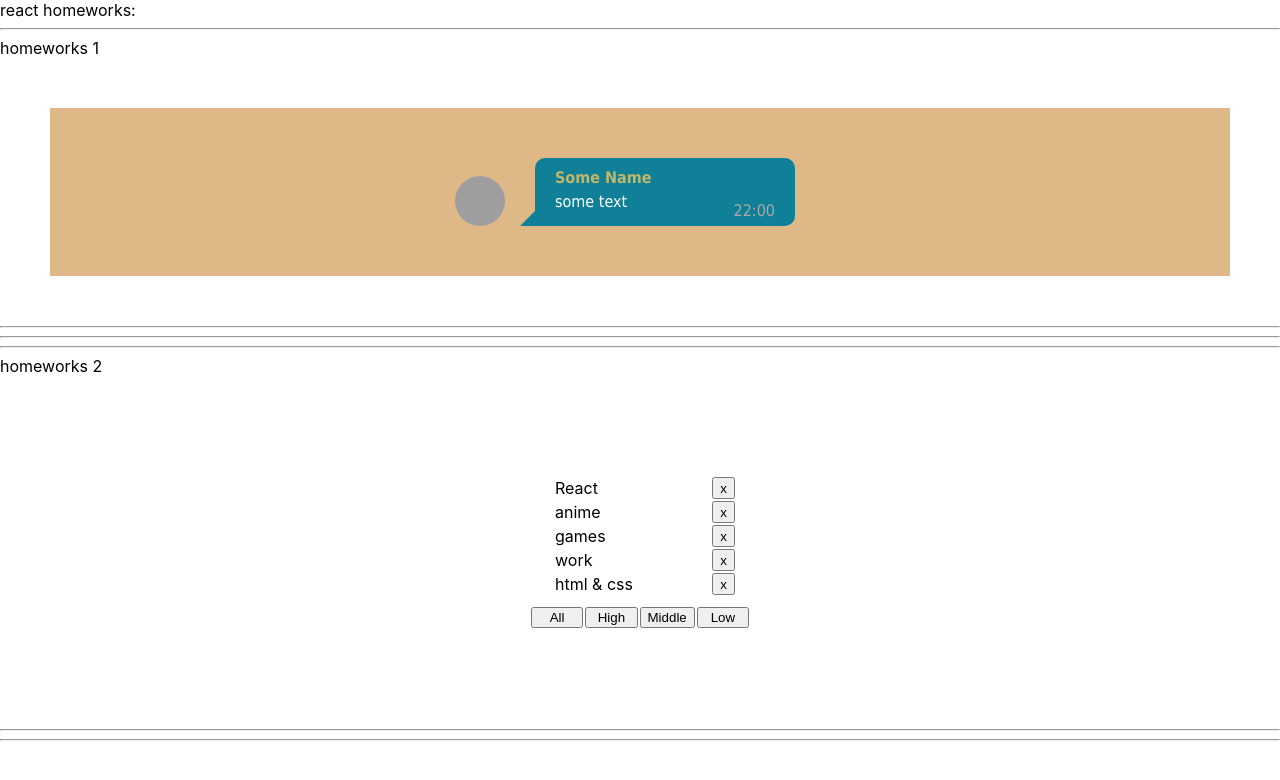
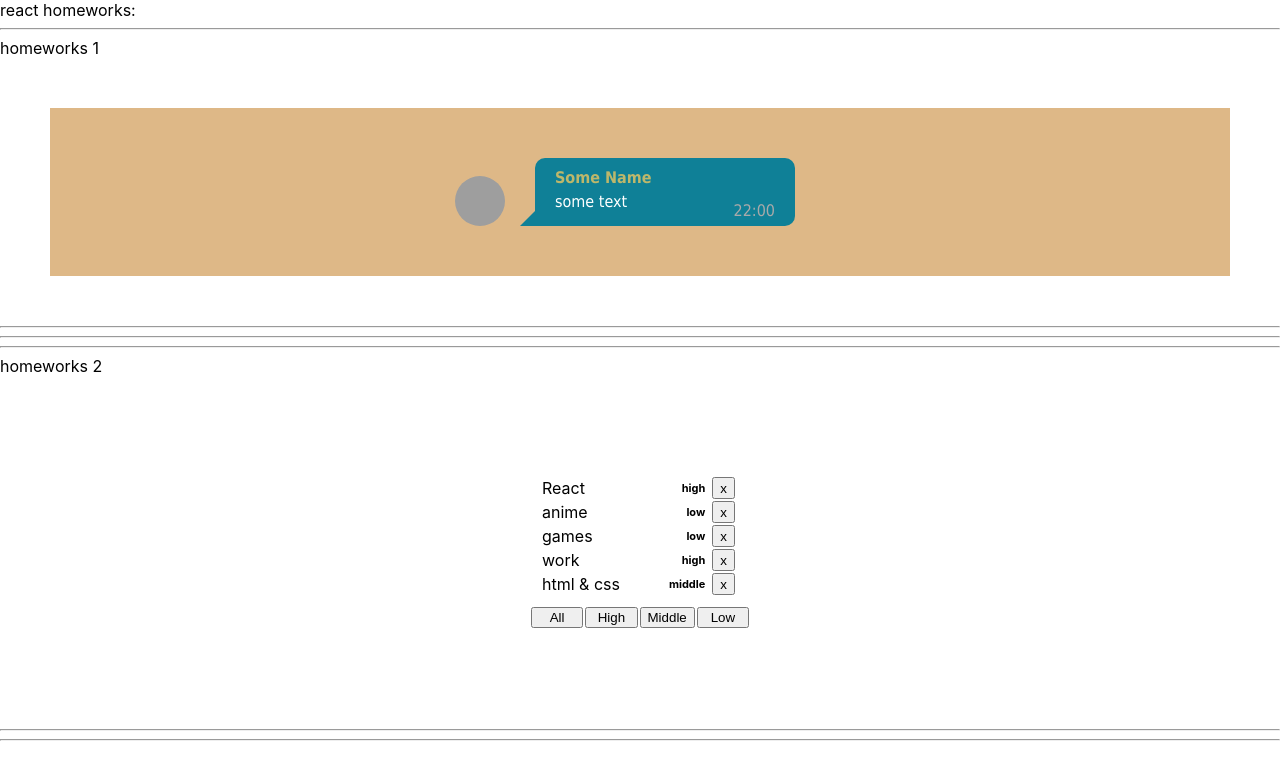
Before and after one commit to ultrwave/react_homeworks, a React (Create React App) app: page / in a window 1280 px wide. Shown: the top 780 px of the page. Built offline with nearby package versions, Linux system fonts and the light colour scheme; grey boxes are pictures that could not be loaded.

Commit message:
hw2 > priority render; removed arrowFn from jsx

```diff
--- a/src/p2-homeworks/h2/Affair.tsx
+++ b/src/p2-homeworks/h2/Affair.tsx
@@ -8,12 +8,13 @@ type AffairPropsType = {
 }
 
 function Affair(props: AffairPropsType) {
-    const deleteCallback = props.deleteAffairCallback
+    const deleteCallback = () => props.deleteAffairCallback(props.affair._id)
 
     return (
         <li key={props.affair._id} className={Style.affairItem}>
             <span className={Style.affair}>{props.affair.name}</span>
-            <button className={Style.xButton} onClick={() => deleteCallback(props.affair._id)}>x</button>
+            <span className={Style.priority}>{props.affair.priority}</span>
+            <button className={Style.xButton} onClick={deleteCallback}>x</button>
         </li>
     );
 }
--- a/src/p2-homeworks/h2/Affairs.module.css
+++ b/src/p2-homeworks/h2/Affairs.module.css
@@ -16,11 +16,18 @@
 }
 
 .affair {
-    margin: 2px auto 2px 15px;
+    margin: 2px auto 2px 2px;
+}
+
+.priority {
+    margin: 2px 2px 2px auto;
+    font-weight: bold;
+    font-size: 11px;
 }
 
 .xButton {
-    margin-right: 5px;
+    margin: 0 5px 0 5px;
+    margin: 0 5px 0 5px;
     height: 22px;
 }
 
--- a/src/p2-homeworks/h2/HW2.tsx
+++ b/src/p2-homeworks/h2/HW2.tsx
@@ -21,7 +21,7 @@ export const filterAffairs = (affairs: Array<AffairType>, filter: FilterType): A
     else if (filter === 'high') return affairs.filter(a => a.priority === 'high');
     else if (filter === 'middle') return affairs.filter(a => a.priority === 'middle');
     else if (filter === 'low') return affairs.filter(a => a.priority === 'low');
-    else return affairs // Без этого else TS ругался на undefined
+    else return affairs
 }
 export const deleteAffair = (affairs: Array<AffairType>, _id: number): Array<AffairType> => {
     return affairs.filter(a => a._id !== _id)
```
